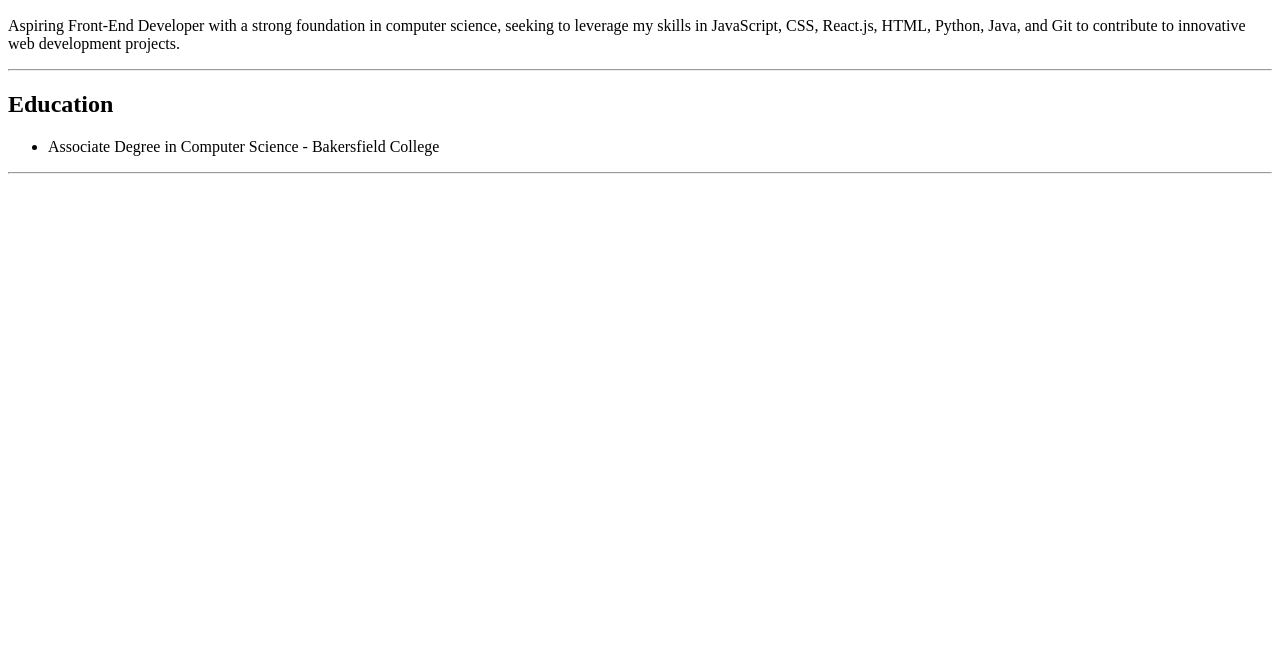
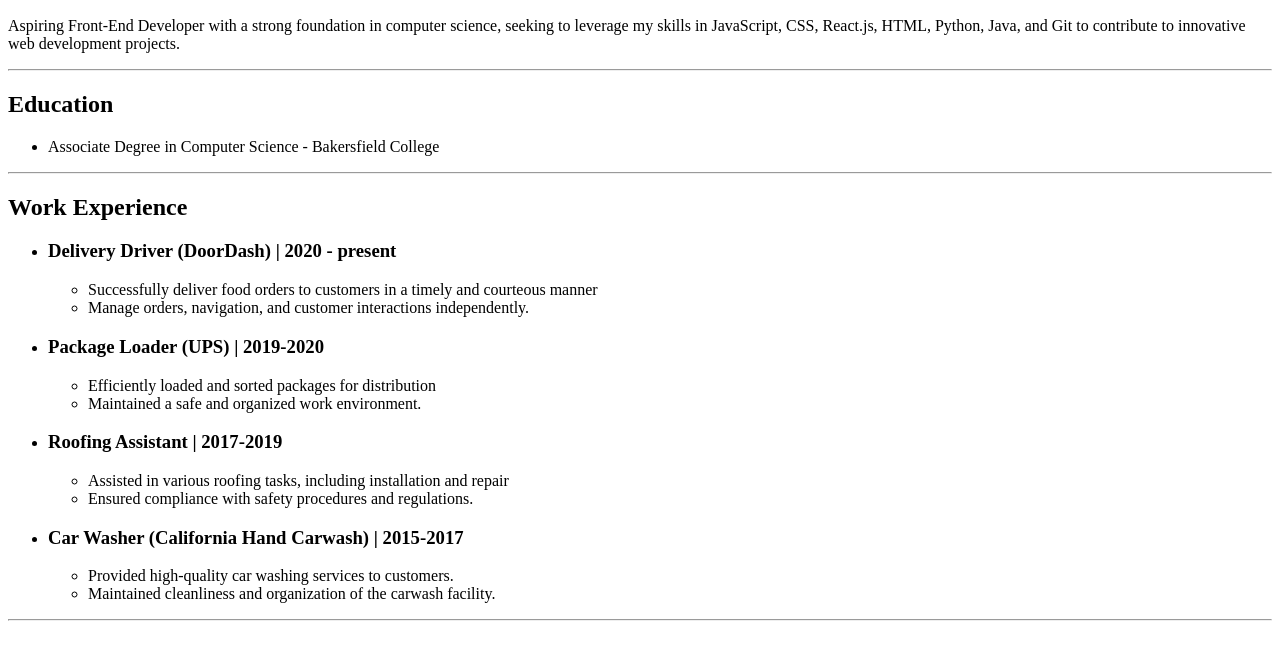
Before and after one commit to IvanR96/practice-resume, a plain HTML site: page index.html in a window 1280 px wide. Shown: the part 110-770 px from the top of the page. Drawn offline with Linux system fonts and the light colour scheme.

Commit message:
work experience added

```diff
--- a/index.html
+++ b/index.html
@@ -22,5 +22,42 @@
         <li>Associate Degree in Computer Science - Bakersfield College</li>
     </ul>
     <hr/>
+
+    <h2>Work Experience</h2>
+
+    <ul>
+        <li>
+            <h3> Delivery Driver (DoorDash) | 2020 - present</h3>
+            <ul>
+                <li>Successfully deliver food orders to customers in a timely and courteous manner</li>
+                <li>Manage orders, navigation, and customer interactions independently.</li>
+            </ul>
+        </li>
+
+        <li> <h3>Package Loader (UPS) | 2019-2020</h3>
+            <ul>
+                <li> Efficiently loaded and sorted packages for distribution</li>
+                <li>Maintained a safe and organized work environment.</li>
+            </ul>
+        </li>
+
+        <li>
+            <h3>Roofing Assistant | 2017-2019</h3>
+            <ul>
+                <li>Assisted in various roofing tasks, including installation and repair</li>
+                <li> Ensured compliance with safety procedures and regulations.</li>
+            </ul>
+        </li>
+
+        <li>
+            <h3>Car Washer (California Hand Carwash) | 2015-2017</h3>
+            <ul>
+                <li> Provided high-quality car washing services to customers.</li>
+                <li>Maintained cleanliness and organization of the carwash facility.</li>
+            </ul>
+        </li>
+    </ul>
+
+    <hr/>
 </body>
 </html>
```
